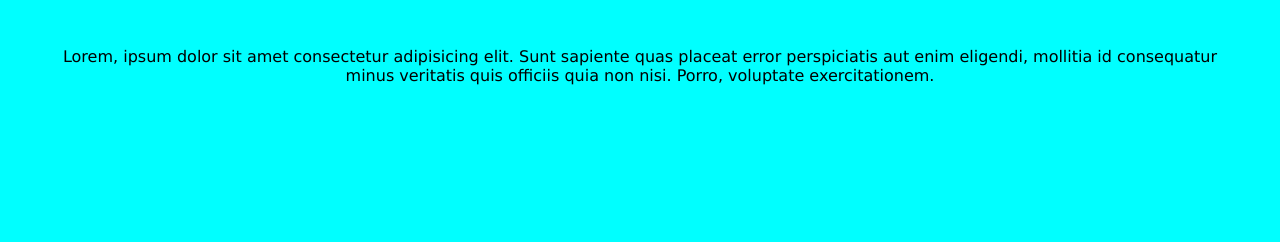
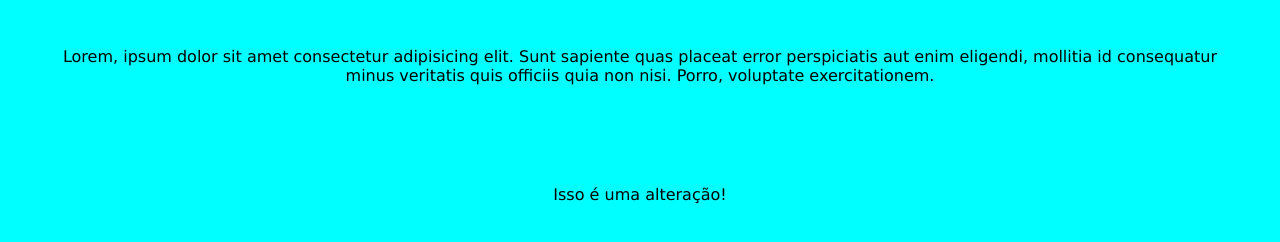
Before and after one commit to alexsalvatoree/testando-git, a plain HTML site: page index.html in a window 1280 px wide. Shown: the part 52-294 px from the top of the page. Drawn offline with Linux system fonts and the light colour scheme.

Commit message:
colocando alteração no html

```diff
--- a/index.html
+++ b/index.html
@@ -19,6 +19,10 @@
             eligendi, mollitia id consequatur minus veritatis quis officiis quia non nisi. Porro, voluptate
             exercitationem.
         </p>
+
+        <p>
+            Isso é uma alteração!
+        </p>
     </main>
 </body>
 
```
